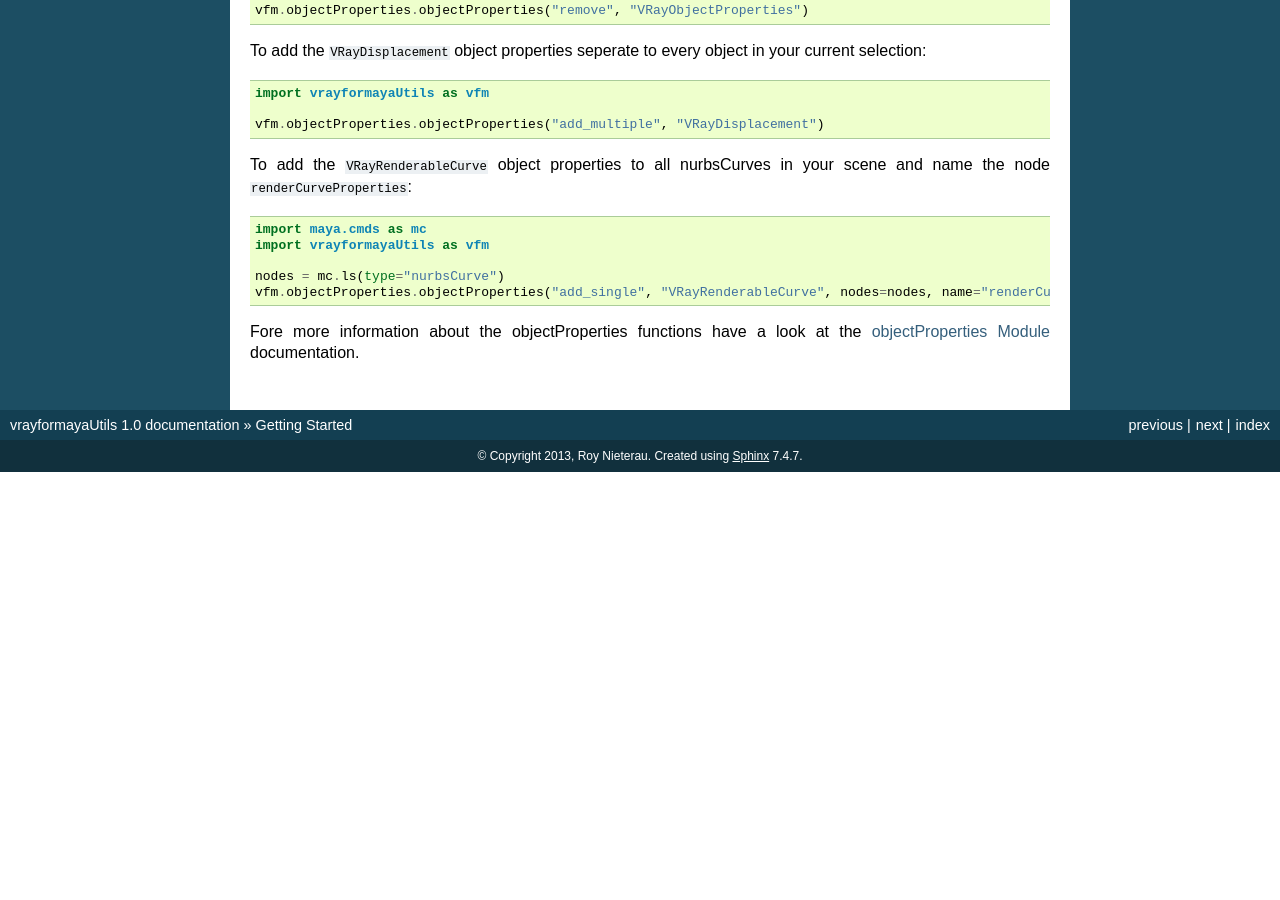
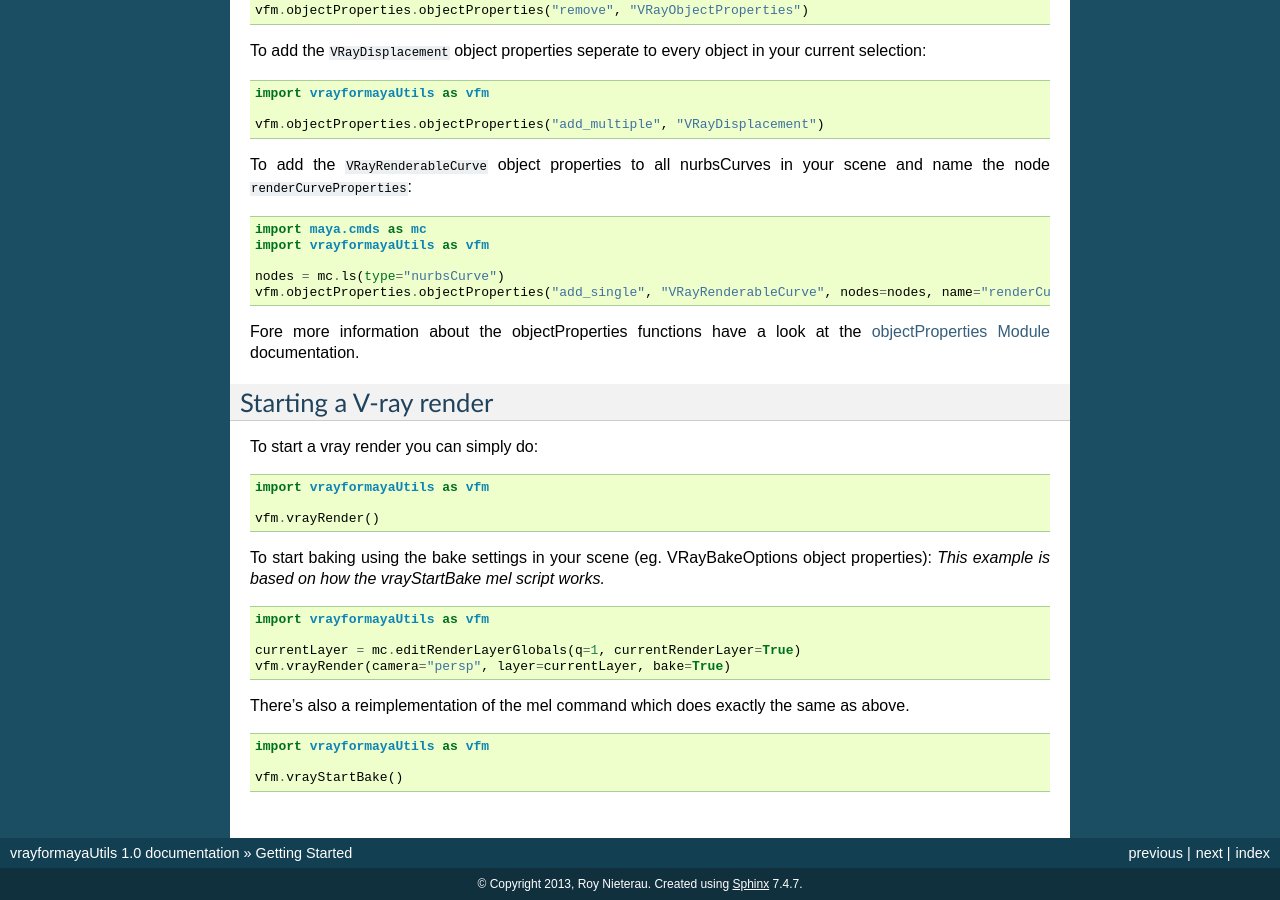
Before and after one commit to BigRoy/vrayformayaUtils, a Sphinx documentation site: the page built from docs/source/getting_started.rst, in a window 1280 px wide and 900 px high, scrolled down 2072 px. Built offline with Sphinx 7.4.7, drawn with Linux system fonts in a browser that asks for light colours; pages that are not in the unit, such as notebooks, are missing from menus; before the commit the page ends 2544 px from its top, so only the background shows below that; some of the changed text lies outside the part shown.

Commit message:
Added `starting a vray render` to getting_started.

```diff
--- a/docs/source/getting_started.rst
+++ b/docs/source/getting_started.rst
@@ -153,3 +153,32 @@ To add the ``VRayRenderableCurve`` object properties to all nurbsCurves in your
     vfm.objectProperties.objectProperties("add_single", "VRayRenderableCurve", nodes=nodes, name="renderCurveProperties")
 
 Fore more information about the objectProperties functions have a look at the :doc:`objectProperties` documentation.
+
+Starting a V-ray render
+-----------------------
+
+To start a vray render you can simply do:
+
+.. code-block:: python
+
+    import vrayformayaUtils as vfm
+
+    vfm.vrayRender()
+
+To start baking using the bake settings in your scene (eg. VRayBakeOptions object properties):
+*This example is based on how the vrayStartBake mel script works.*
+
+.. code-block:: python
+
+    import vrayformayaUtils as vfm
+
+    currentLayer = mc.editRenderLayerGlobals(q=1, currentRenderLayer=True)
+    vfm.vrayRender(camera="persp", layer=currentLayer, bake=True)
+
+There's also a reimplementation of the mel command which does exactly the same as above.
+
+.. code-block:: python
+
+    import vrayformayaUtils as vfm
+
+    vfm.vrayStartBake()
```
